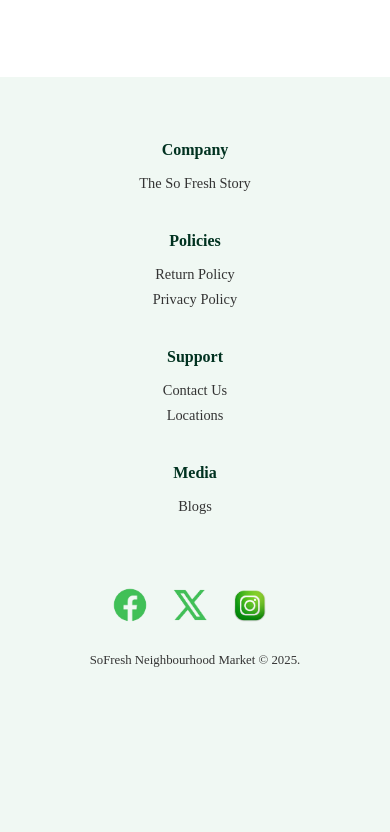
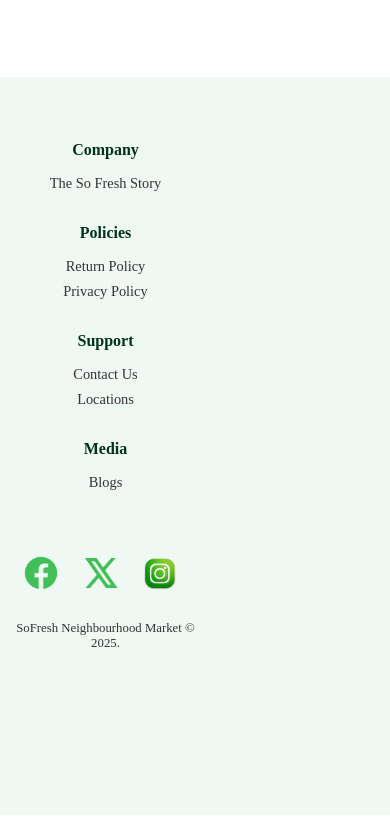
Before and after one commit to Assumpta-Chinonso1/sofresh-food-website, a React (Vite) app: page / in a window 390 px wide. Shown: the part 3958-4790 px from the top of the page. Built offline with nearby package versions, Linux system fonts and the light colour scheme.

Commit message:
new commit

```diff
--- a/src/Footer/Footer.css
+++ b/src/Footer/Footer.css
@@ -139,6 +139,57 @@
   }
 }
 
+@media (max-width: 720px) {
+  .footer-links {
+    gap: 1.5rem;
+    padding: 0;
+    justify-content: space-between;
+    text-align: left;
+  }
+
+  .footer-links > div {
+    flex: 1 1 45%;
+    min-width: 140px;
+    max-width: 50%;
+  }
+
+  .footer-socials-container {
+    margin-top: 30px;
+    order: 2;
+  }
+
+  .footer-socials {
+    display: flex;
+    justify-content: center;
+    flex-wrap: wrap;
+    gap: 0.8rem;
+  }
+
+  .footer-copy {
+    font-size: 0.85rem;
+    margin-top: 20px;
+    text-align: center;
+  }
+}
+
+
+
+@media (max-width: 420px) {
+  .footer-links > div {
+    flex: 1 1 100%;
+    text-align: center;
+  }
+
+  .footer-links {
+    text-align: center;
+  }
+
+  .footer-copy {
+    font-size: 0.8rem;
+  }
+}
+
+
 
 
 @media (max-width: 480px) {
```
